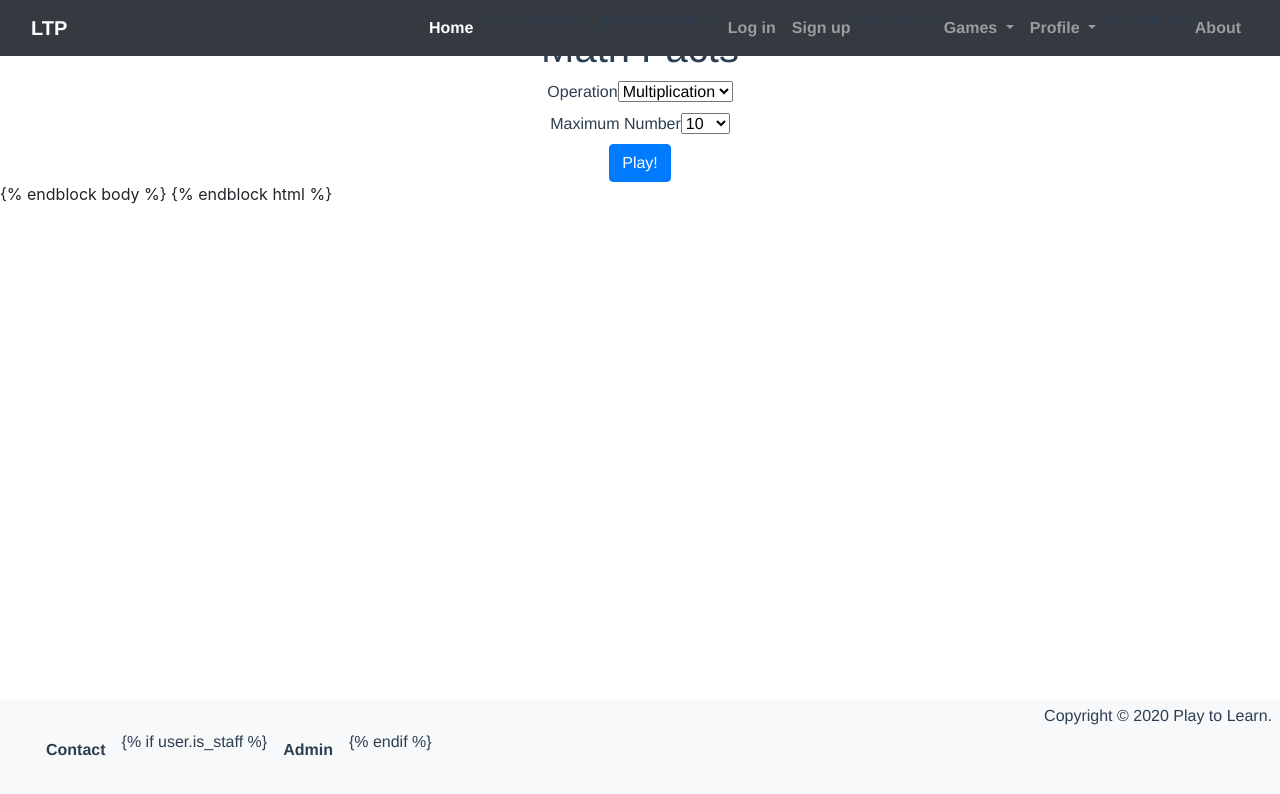
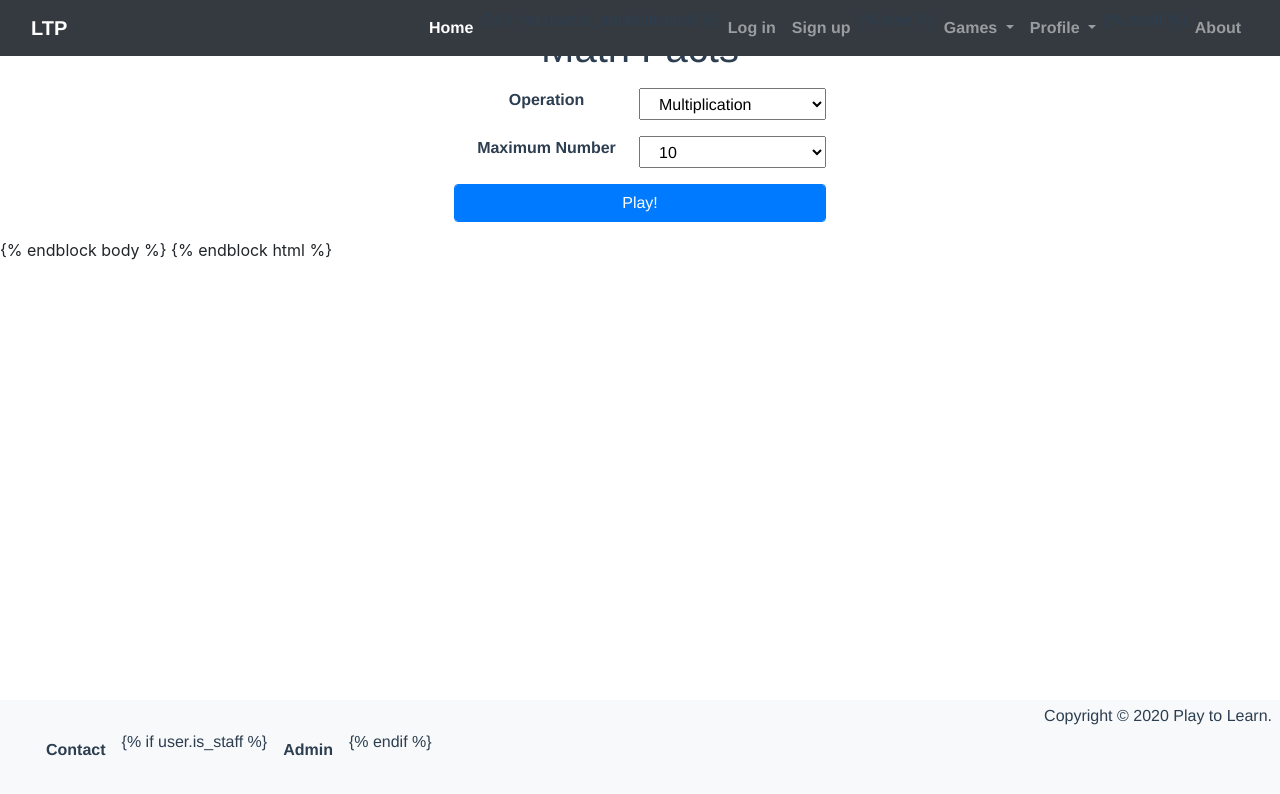
Before and after one commit to adamknapp124/django_p2l, a Vue app in the folder vue-games/: page /math-game in a window 1280 px wide. Shown: the top 794 px of the page. Built offline with nearby package versions, Linux system fonts and the light colour scheme.

Commit message:
playbutton/selectinput styling

```diff
--- a/vue-games/src/components/PlayButton.vue
+++ b/vue-games/src/components/PlayButton.vue
@@ -1,7 +1,12 @@
 <template>
-	<button class="btn btn-primary" @click="$emit('play-button-click')">
-		Play!
-	</button>
+	<div class="row mx-1 my-3">
+		<button
+			class="btn btn-primary form-control"
+			@click="$emit('play-button-click')"
+		>
+			Play!
+		</button>
+	</div>
 </template>
 
 <script>
--- a/vue-games/src/components/SelectInput.vue
+++ b/vue-games/src/components/SelectInput.vue
@@ -1,10 +1,11 @@
 <template>
-	<div>
-		<label :for="id">{{ label }}</label>
+	<div class="row mx-1 my-3">
+		<label :for="id" class="col font-weight-bold">{{ label }}</label>
 		<select
 			:id="id"
 			:value="currentValue"
 			@input="$emit('input', $event.target.value)"
+			class="col"
 		>
 			<option
 				v-for="option in options"
```
